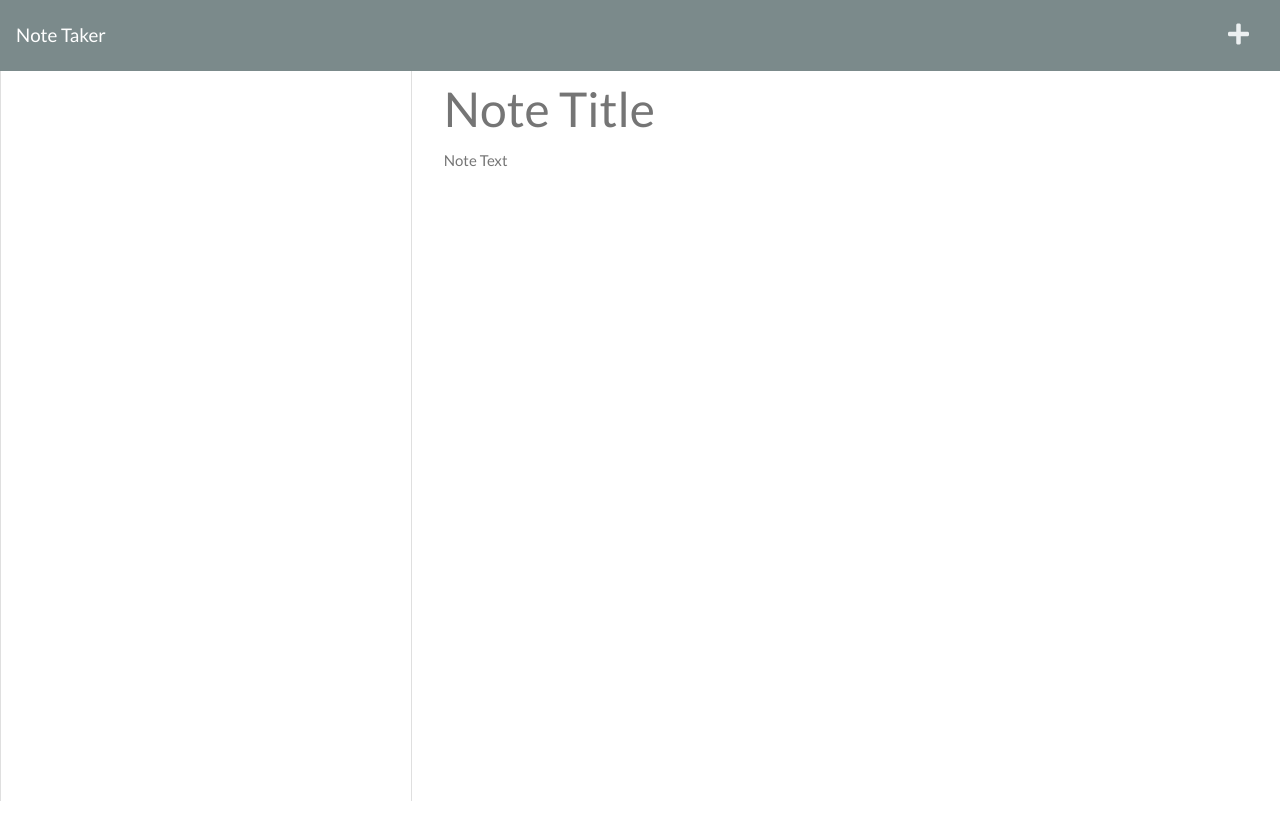
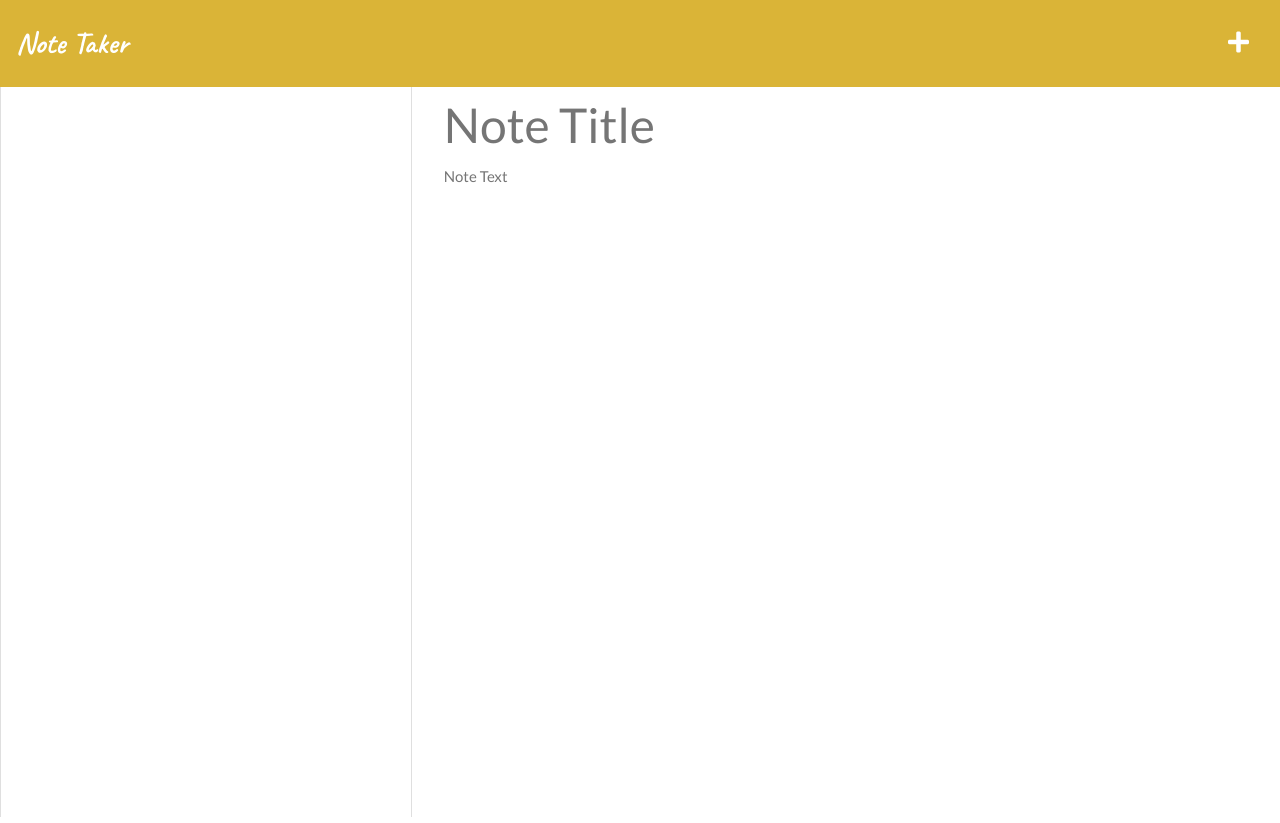
Before and after one commit to hockeyduck3/Simple-Note-Taker, a website: page public/notes.html in a window 1280 px wide. Drawn offline with nearby package versions, Linux system fonts and the light colour scheme; no server answers.

Commit message:
Changed the font family for the h1 and the navbar brand, also changed the navbar color to a more yellowish gold color.

```diff
--- a/public/assets/css/styles.css
+++ b/public/assets/css/styles.css
@@ -34,6 +34,22 @@ html, body {
   font-size: 3rem;
 }
 
+.navbar {
+  background-color: #dab437 !important;
+}
+
+.navbar-brand, .display-4 {
+  font-family: 'Caveat', cursive;
+}
+
+.navbar-brand {
+  font-size: 30px;
+}
+
+.fa-save::before, .fa-plus::before {
+  color: white;
+}
+
 .note-title:read-only, .note-textarea:read-only {
   color: #757575;
 }
```
